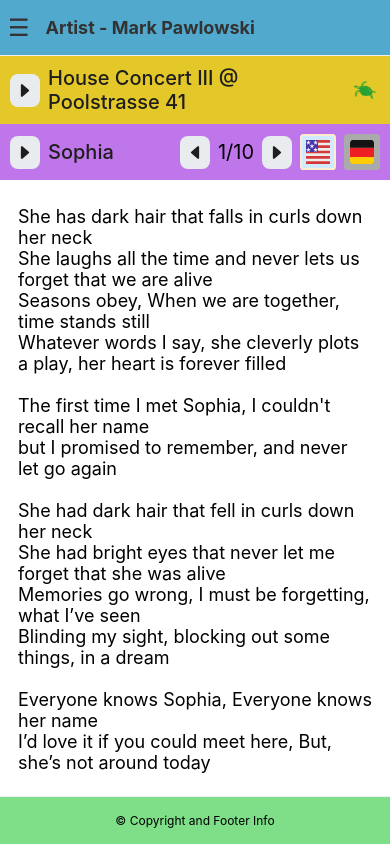
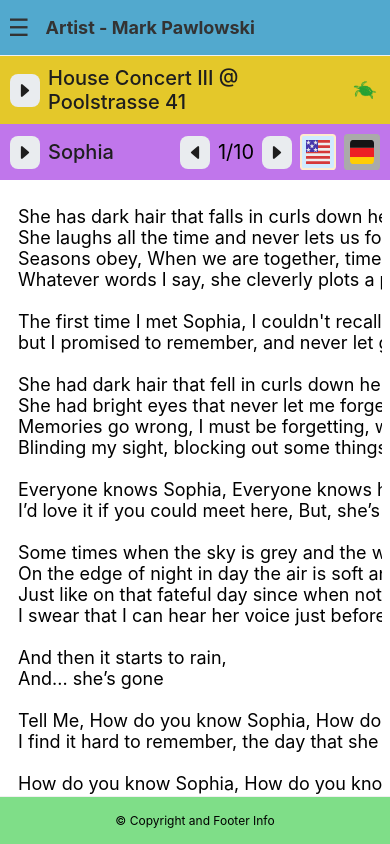
Before and after one commit to markpawl/EventsFromScratch, a React Native app: screen / in a window 390 px wide. Built offline with nearby package versions, Linux system fonts and the light colour scheme.

Commit message:
allow lyrics wider than the screen with horizontal scroll enabled

```diff
--- a/components/PageContent.tsx
+++ b/components/PageContent.tsx
@@ -1,4 +1,4 @@
-import { View, Text, TouchableOpacity } from 'react-native';
+import { View, Text, TouchableOpacity, ScrollView } from 'react-native';
 import { PageContentStyles as styles } from './PageContentStyles';
 
 export const PageContent = (params:any) => {
@@ -22,7 +22,9 @@ export const PageContent = (params:any) => {
 
     return (
         <View>
-            <Text style={styles.preContent}>{getLyrics() + " (c) " + getArtist()}</Text>
+            <ScrollView horizontal={true} >
+                <Text style={styles.preContent}>{getLyrics() + " (c) " + getArtist()}</Text>
+            </ScrollView>
             <View style={styles.pageEnd}></View>
         </View>
     );
```
